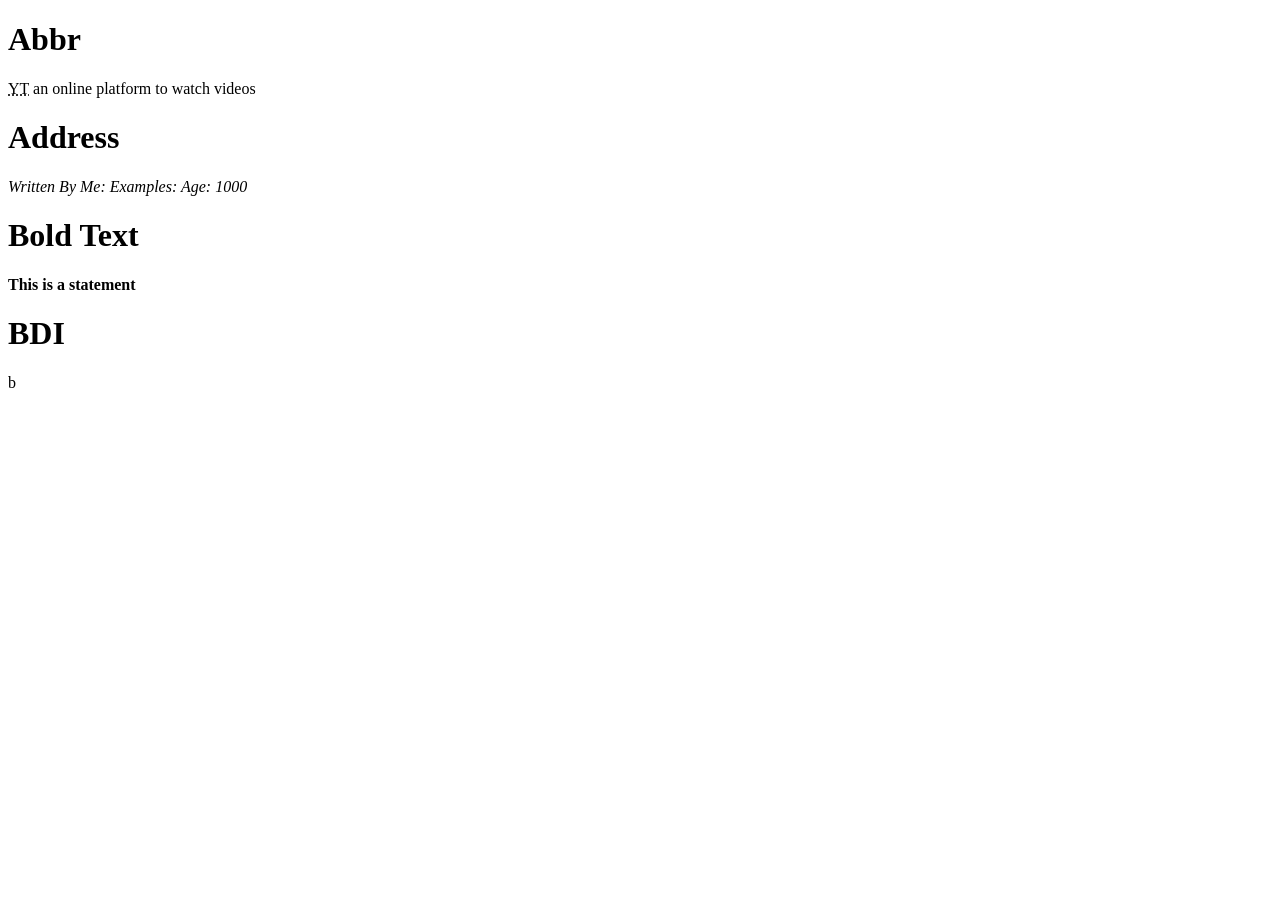
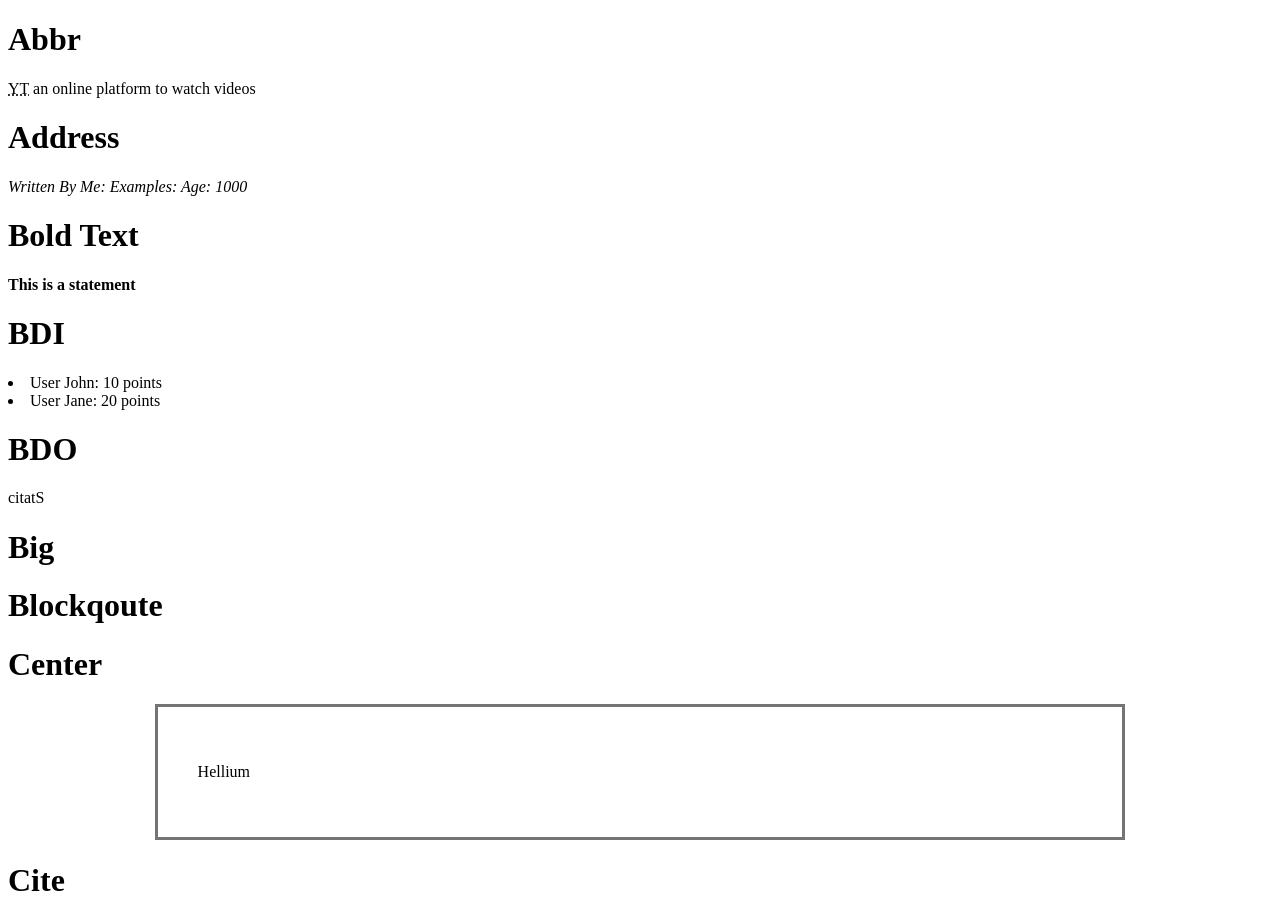
Before and after one commit to CharlesComendal/224365966-WebApp, a plain HTML site: page formatting.html in a window 1280 px wide. Before the commit the page ends 800 px from the top, so only its background shows below. Drawn offline with Linux system fonts and the light colour scheme.

Commit message:
practiced formatting

```diff
--- a/formatting.html
+++ b/formatting.html
@@ -21,6 +21,45 @@
     <b>This is a statement</b>
 
     <h1>BDI</h1>
-    b
+    <li>User <bdi>John</bdi>: 10 points</li>
+    <li>User <bdi>Jane</bdi>: 20 points</li>
+
+    <h1>BDO</h1>
+    <bdo dir="rtl">Static</bdo>
+
+    <h1>Big</h1>
+
+    <h1>Blockqoute</h1>
+    <blockquote cite="">
+
+    </blockquote>
+
+    <h1>Center</h1>
+    <html>
+    <head>
+    <style>
+        .center {
+            margin: auto;
+            width: 70%;
+            border: 3px solid #747474;
+            padding: 40px;
+        }
+    </style>
+    </head>
+    <body>
+        <div class="center">
+            <p>Hellium</p>
+        </div>
+
+    <h1>Cite</h1>
+    <cite></cite>
+
+
+
+
+
+
+
+
 </body>
 </html>
```
